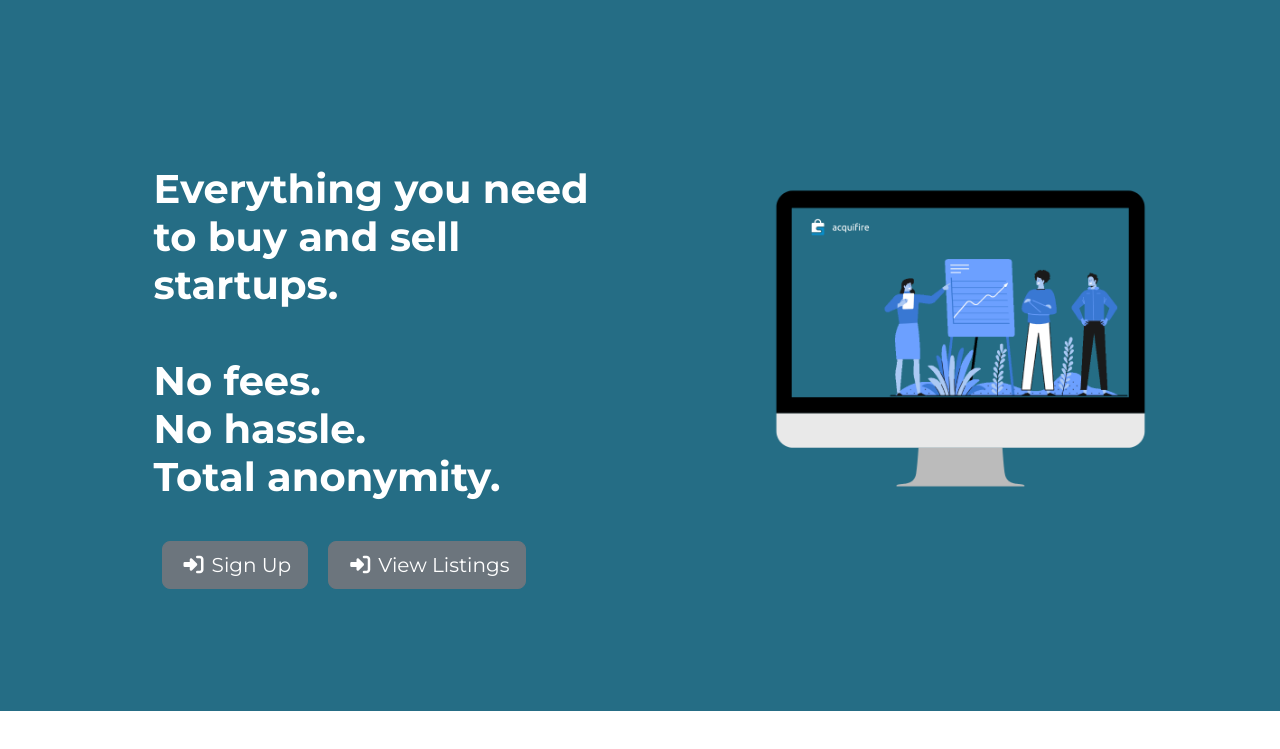
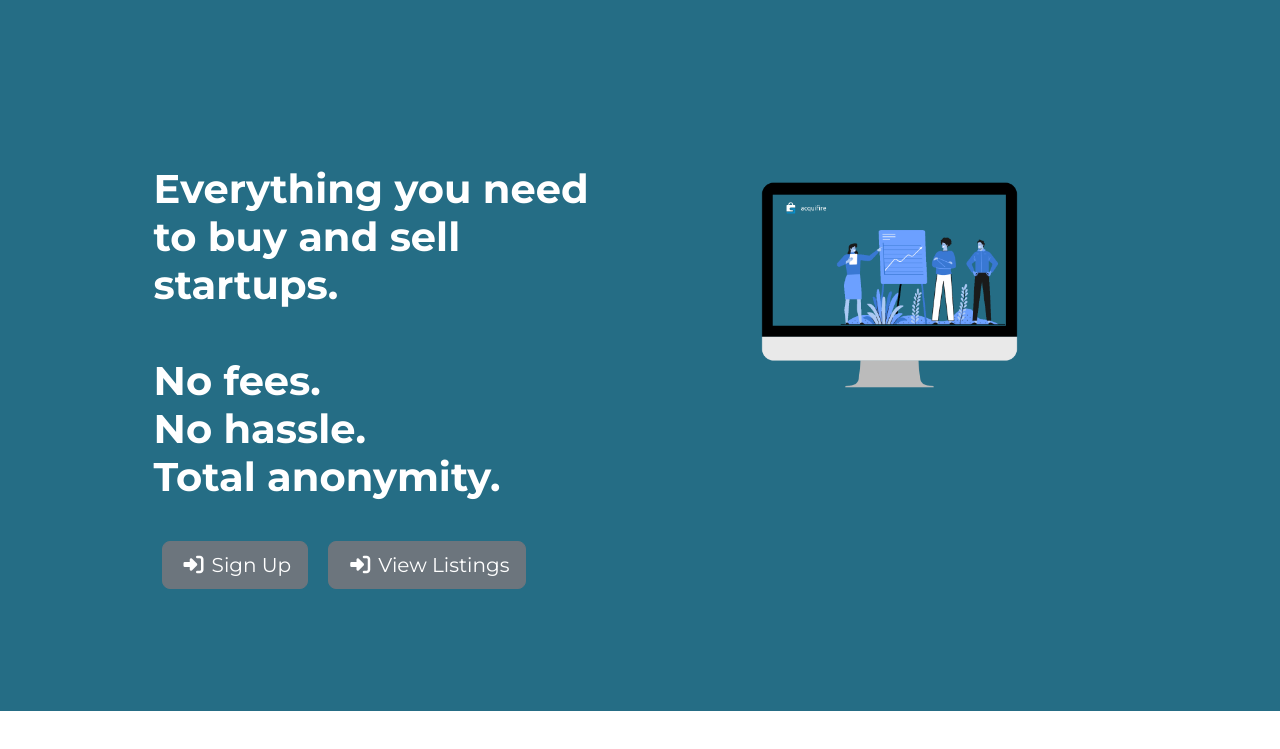
Before and after one commit to bharathgg/acquifire, a plain HTML site: page index.html in a window 1280 px wide. Shown: the part 51-800 px from the top of the page. Drawn offline with nearby package versions, Linux system fonts and the light colour scheme.

Commit message:
changed width of title image to 90%

```diff
--- a/css/styles.css
+++ b/css/styles.css
@@ -40,7 +40,7 @@ body {
 }
 
 .acquifire-homepage-image {
-  width: 130%;
+  width: 90%;
 }
 
 .homepage-h1 {
```
